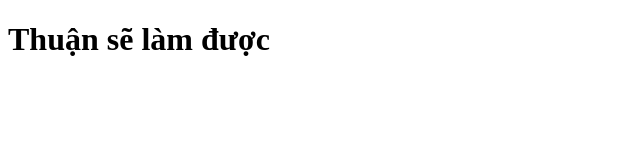
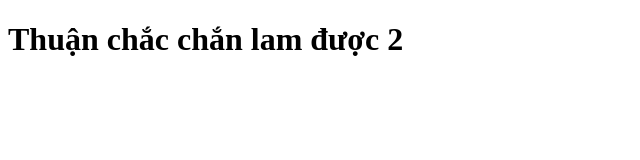
Before and after one commit to HuynhThuanIC/duanth3, a plain HTML site: page index.html in a window 1280 px wide. Shown: the whole page, without its empty margins (0-640 px from the left). Drawn offline with Linux system fonts and the light colour scheme.

Commit message:
2. Thuan chac chan 2

```diff
--- a/index.html
+++ b/index.html
@@ -6,6 +6,6 @@
     <title>Du an TH5</title>
   </head>
   <body>
-    <h1>Thuận sẽ làm được</h1>
+    <h1>Thuận chắc chắn lam được 2</h1>
   </body>
 </html>
```
